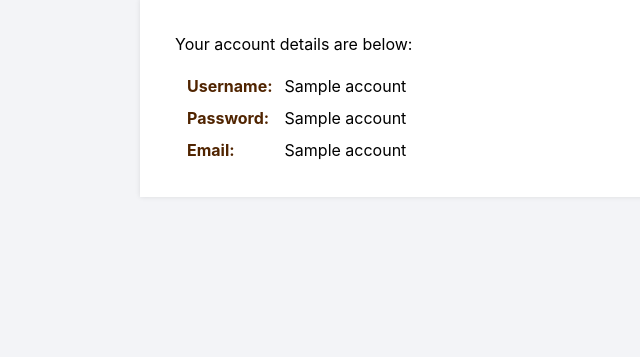
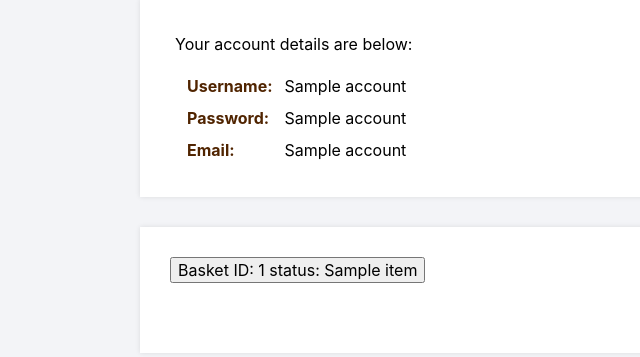
Before and after one commit to grisentb/D0018E, a Flask app: template templates/profile.html in a window 1280 px wide. Shown: the part 168-525 px from the top of the page, without its empty margins (0-640 px from the left). Run offline with Flask 2, Linux system fonts and the light colour scheme; the template is opened without the code that fills it: most values are stand-ins (such as "Sample title", 1, 10 or a date in 2020); some libraries are stand-ins or nearby versions.

Commit message:
Update profile.html

```diff
--- a/templates/profile.html
+++ b/templates/profile.html
@@ -21,4 +21,34 @@
             </tr>
         </table>
     </div>
+
+    <div>
+        {% for item in transactions %}
+            <tr>
+                <button type="button" class="collapsible" onclick="{{ myexample }}">
+                    Basket ID: {{ item[0] }} status: {{ item[1] }}</button>
+
+                <div class="collContent">
+                    <p> {{ orderFetching(item[0]) }}</p>
+                </div><br/>
+
+            </tr>
+        {% endfor %}
+    </div>
+    <script>
+        var coll = document.getElementsByClassName("collapsible");
+        var i;
+
+        for (i = 0; i < coll.length; i++) {
+            coll[i].addEventListener("click", function() {
+                this.classList.toggle("active");
+                var content = this.nextElementSibling;
+                if (content.style.display === "block") {
+                    content.style.display = "none";
+                } else {
+                    content.style.display = "block";
+                }
+            });
+        }
+    </script>
 {% endblock %}
```
Lines whose indentation alone changed are shown as unchanged.
